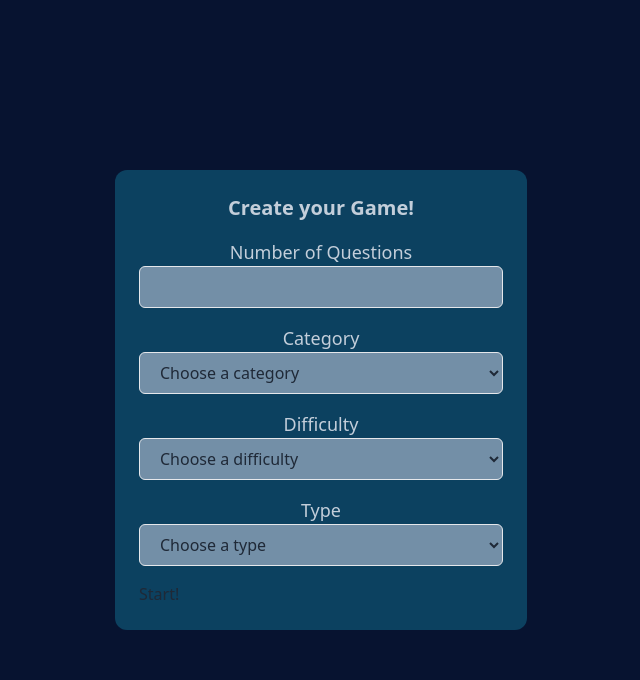
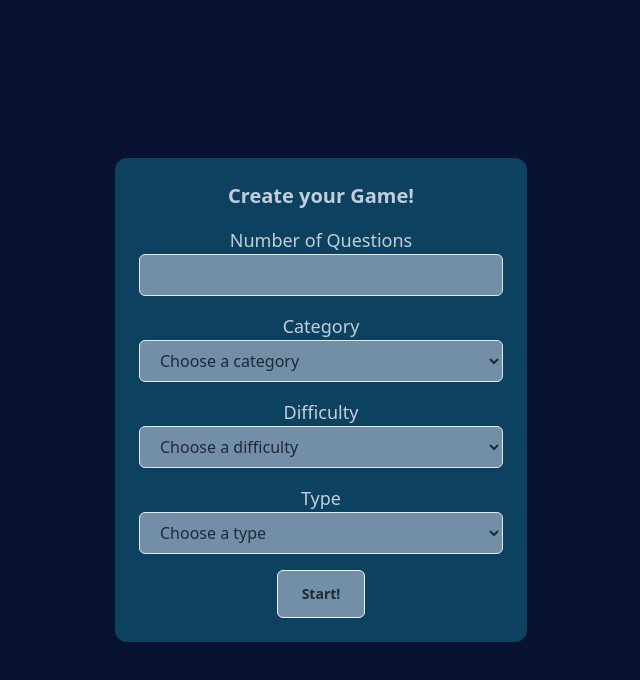
Before and after one commit to dcamrondunlap/trivia-project, a React (Vite) app in the folder trivia-game/: page / in a window 1280 px wide. Shown: the top 680 px of the page, without its empty margins (319-959 px from the left). Built offline with nearby package versions, Linux system fonts and the light colour scheme.

Commit message:
added styling back to double check that change went through

```diff
--- a/trivia-game/src/components/triviaForm.jsx
+++ b/trivia-game/src/components/triviaForm.jsx
@@ -108,7 +108,7 @@ function TriviaForm() {
           </label>
 
           <button type="submit"
-          // className="btn bg-[#738FA7] block mx-auto px-6 rounded-md"
+          className="btn bg-[#738FA7] block mx-auto px-6 rounded-md"
           >
             Start!
           </button>
```
